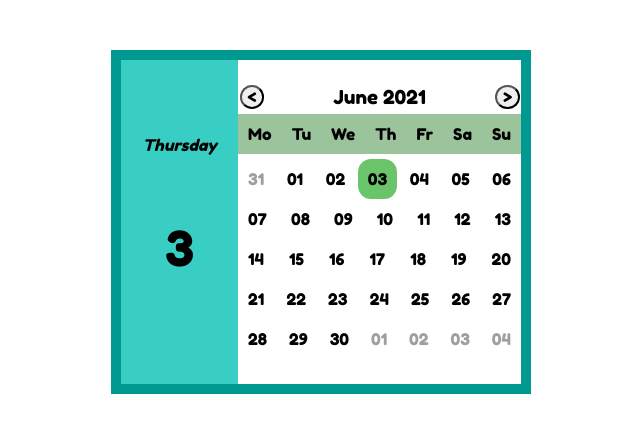
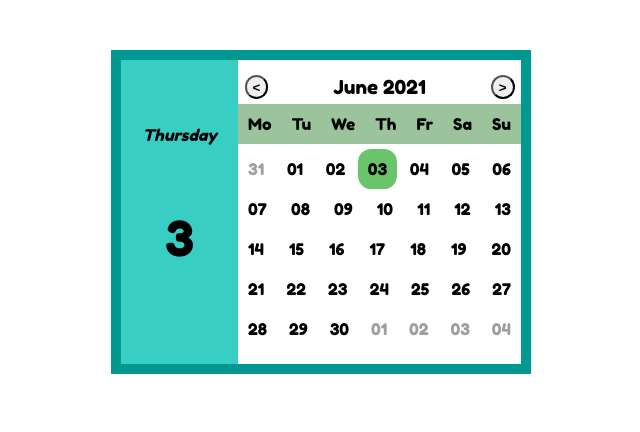
Before and after one commit to EvgenStr/react-calendar, a React (Create React App) app: page / in a window 1280 px wide. Shown: the top 432 px of the page, without its empty margins (319-959 px from the left). Built offline with nearby package versions, Linux system fonts and the light colour scheme.

Commit message:
changed styles for calendar body

```diff
--- a/src/components/Calendar/Calendar.module.sass
+++ b/src/components/Calendar/Calendar.module.sass
@@ -6,7 +6,7 @@
   max-width: 400px
   margin: 50px auto
   border: 10px solid #009991
+  font-family: 'Fredoka One', cursive
 
   *
-    font-family: 'Fredoka One', cursive
     box-sizing: border-box
--- a/src/components/Calendar/CalendarBody/CalendarBody.module.sass
+++ b/src/components/Calendar/CalendarBody/CalendarBody.module.sass
@@ -4,4 +4,4 @@
   justify-content: center
   align-items: center
   max-width: 400px
-  margin: 25px auto
+  margin: 15px auto
--- a/src/components/Calendar/CalendarBody/MonthControls/MonthControls.module.sass
+++ b/src/components/Calendar/CalendarBody/MonthControls/MonthControls.module.sass
@@ -21,7 +21,7 @@
       transform: scale(1.2)
 
   .prevBtn
-    left: 0
+    left: 5px
 
   .nextBtn
-    right: 0
+    right: 5px
```
